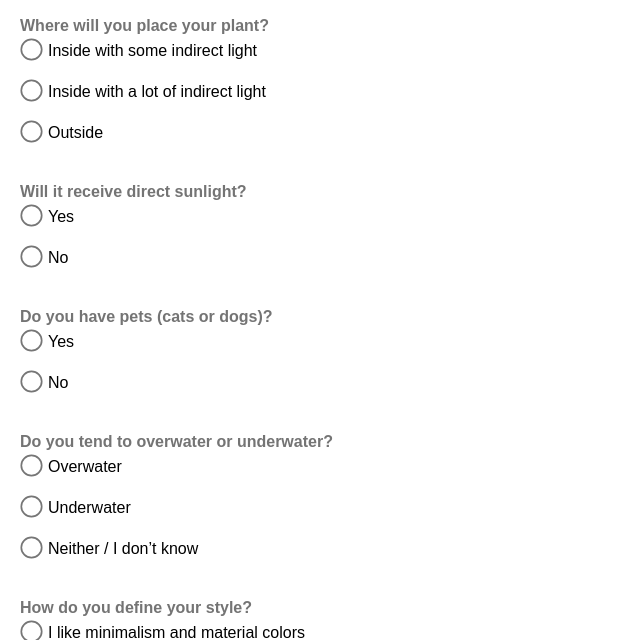
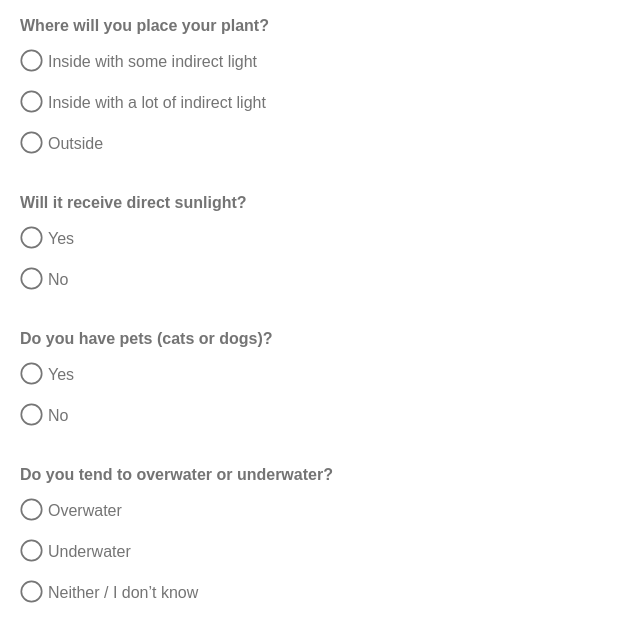
Before and after one commit to LuisAnchia/AppPlants.io, a website: page src/index.html in a window 1280 px wide. Shown: the part 81-721 px from the top of the page, without its empty margins (0-640 px from the left). Drawn offline with Linux system fonts and the light colour scheme.

Commit message:
up styles

```diff
--- a/src/css/styles.css
+++ b/src/css/styles.css
@@ -20,8 +20,12 @@ form {
 .question {
   display: flex;
   flex-direction: column;
-  /* Alinea los elementos verticalmente */
   margin-bottom: 20px;
+  gap: 11px;
+}
+
+div {
+  color: #747474;
 }
 
 /* Cambiar el estilo de la etiqueta label para que aparezca en negrita */
```
